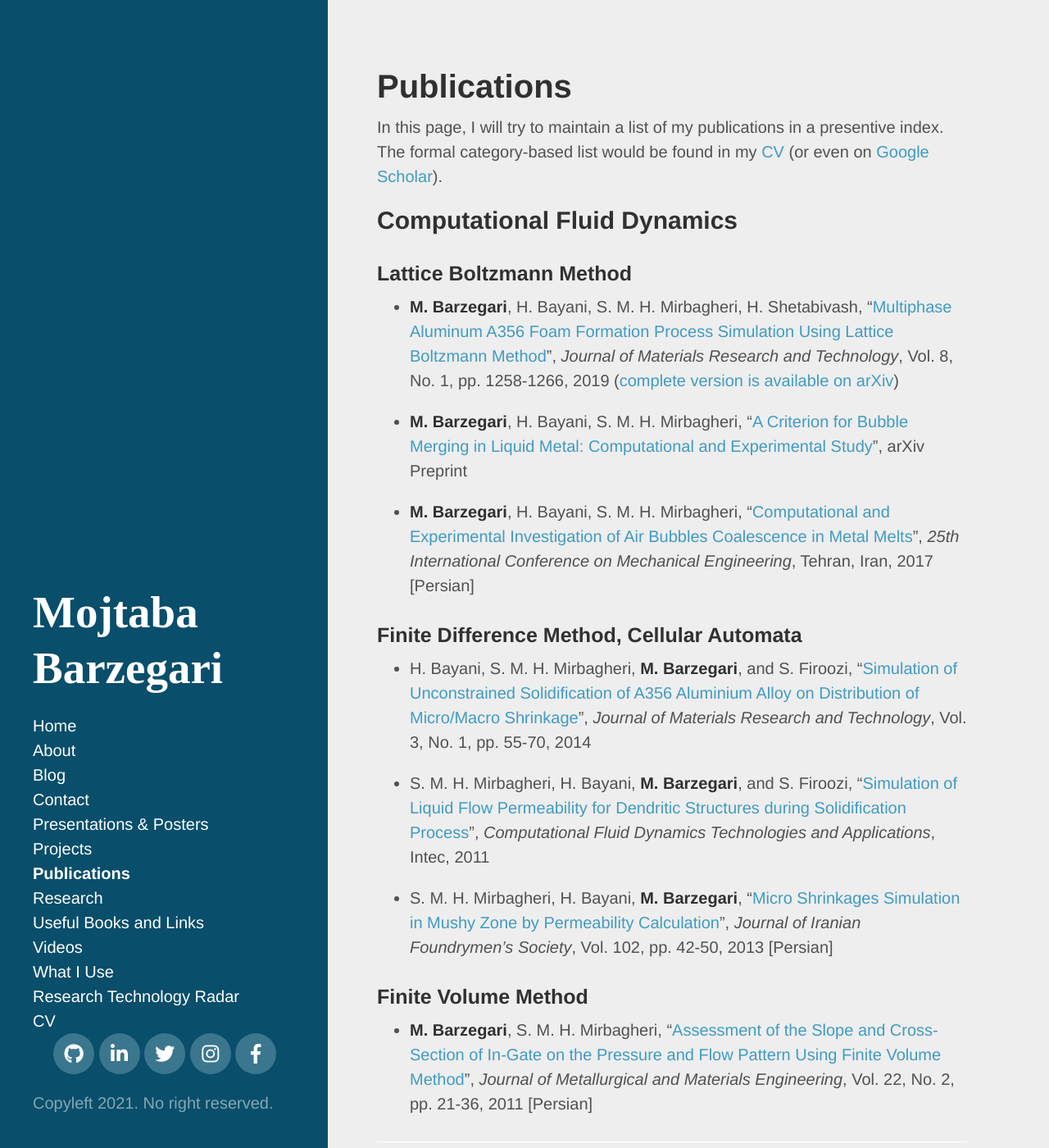
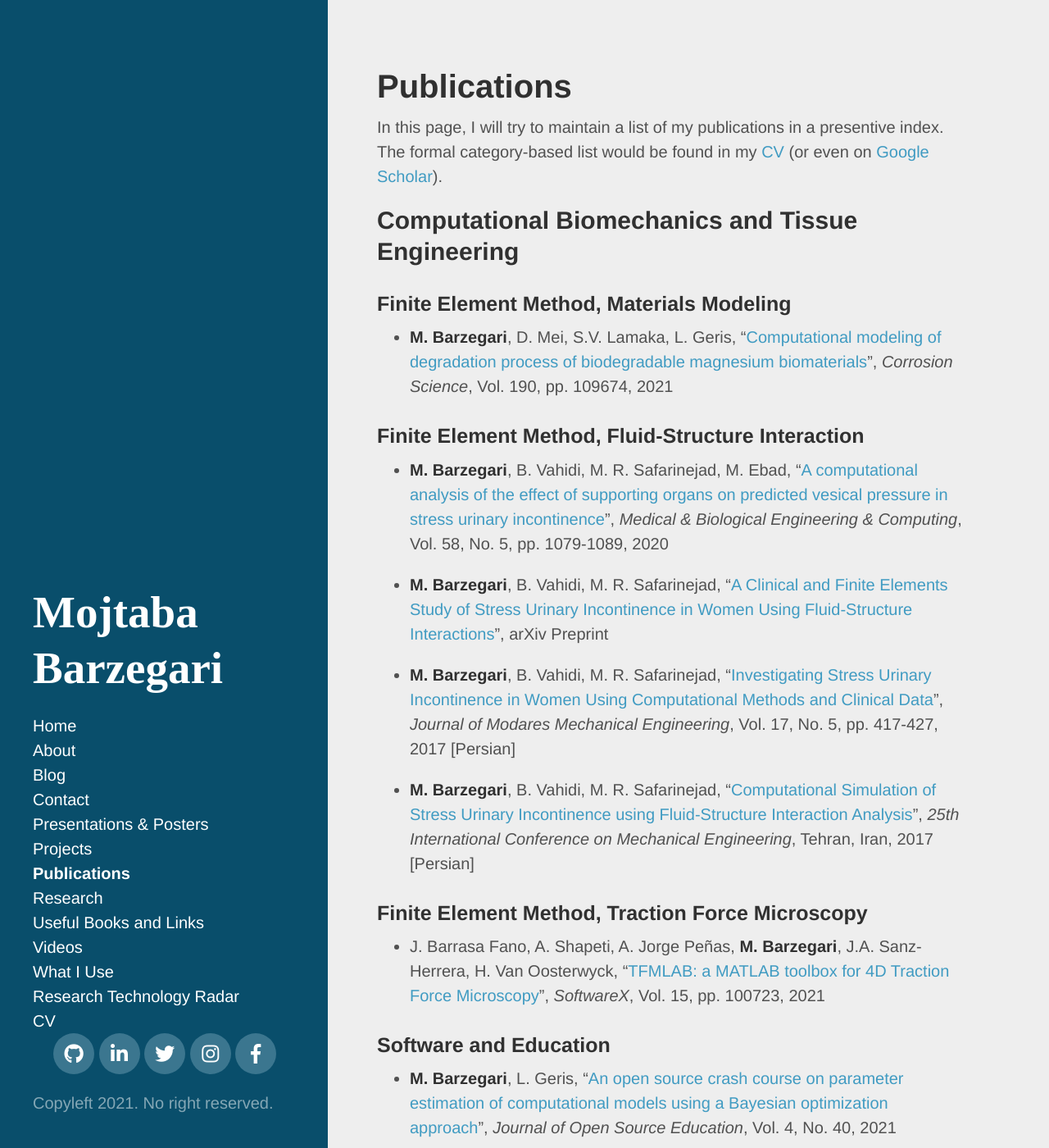
Before and after one commit to mbarzegary/mbarzegary.github.io, a Jekyll site: the page built from publications.md, in a window 1280 px wide and 1400 px high. Shown: the whole window at 82% size. Built offline with Jekyll 4.4.1, drawn with Linux system fonts in a browser that asks for light colours; nearby versions of some CDN libraries; some web fonts are replaced; some of the changed text lies outside the part shown.

Commit message:
restructure publication page and add more papers

```diff
--- a/publications.md
+++ b/publications.md
@@ -4,6 +4,32 @@ title: Publications
 ---
 
 In this page, I will try to maintain a list of my publications in a presentive index. The formal category-based list would be found in my [CV](http://nbviewer.jupyter.org/github/mbarzegary/MyCV/blob/master/main.pdf) (or even on [Google Scholar](https://scholar.google.co.uk/citations?user=UkgS0HMAAAAJ&hl=en)).
+
+## Computational Biomechanics and Tissue Engineering
+
+### Finite Element Method, Materials Modeling
+
+* **M. Barzegari**, D. Mei, S.V. Lamaka, L. Geris, "[Computational modeling of degradation process of biodegradable magnesium biomaterials](https://doi.org/10.1016/j.corsci.2021.109674)", *Corrosion Science*, Vol. 190, pp. 109674, 2021
+
+### Finite Element Method, Fluid-Structure Interaction
+
+* **M. Barzegari**, B. Vahidi, M. R. Safarinejad, M. Ebad, "[A computational analysis of the effect of supporting organs on predicted vesical pressure in stress urinary incontinence](https://doi.org/10.1007/s11517-020-02148-2)", *Medical & Biological Engineering & Computing*, Vol. 58, No. 5, pp. 1079-1089, 2020
+
+* **M. Barzegari**, B. Vahidi, M. R. Safarinejad, "[A Clinical and Finite Elements Study of Stress Urinary Incontinence in Women Using Fluid-Structure Interactions](https://arxiv.org/abs/1708.01601)", arXiv Preprint
+
+* **M. Barzegari**, B. Vahidi, M. R. Safarinejad, "[Investigating Stress Urinary Incontinence in Women Using Computational Methods and Clinical Data](http://mme-old.modares.ac.ir/article_16771_en.html)", *Journal of Modares Mechanical Engineering*, Vol. 17, No. 5, pp. 417-427, 2017 [Persian]
+
+* **M. Barzegari**, B. Vahidi, M. R. Safarinejad, "[Computational Simulation of Stress Urinary Incontinence using Fluid-Structure Interaction Analysis](https://www.civilica.com/Paper-ISME25-ISME25_342=\%D8\%B4\%D8\%A8\%DB\%8C\%D9\%87-\%D8\%B3\%D8\%A7\%D8\%B2\%DB\%8C-\%D9\%85\%D8\%AD\%D8\%A7\%D8\%B3\%D8\%A8\%D8\%A7\%D8\%AA\%DB\%8C-\%D8\%A8\%DB\%8C-\%D8\%A7\%D8\%AE\%D8\%AA\%DB\%8C\%D8\%A7\%D8\%B1\%DB\%8C-\%D8\%A7\%D8\%B3\%D8\%AA\%D8\%B1\%D8\%B3\%DB\%8C-\%D8\%A7\%D8\%AF\%D8\%B1\%D8\%A7\%D8\%B1-\%D8\%A8\%D8\%A7-\%D8\%A7\%D8\%B3\%D8\%AA\%D9\%81\%D8\%A7\%D8\%AF\%D9\%87-\%D8\%A7\%D8\%B2-\%D8\%B1\%D9\%88\%D8\%B4-\%D8\%AA\%D8\%AD\%D9\%84\%DB\%8C\%D9\%84-\%D8\%A8\%D8\%B1\%D9\%87\%D9\%85\%DA\%A9\%D9\%86\%D8\%B4-\%D8\%B3\%DB\%8C\%D8\%A7\%D9\%84-\%D9\%88-\%D8\%AC\%D8\%A7\%D9\%85\%D8\%AF.html)", *25th International Conference on Mechanical Engineering*, Tehran, Iran, 2017 [Persian]
+
+### Finite Element Method, Traction Force Microscopy
+
+* J. Barrasa Fano, A. Shapeti, A. Jorge Peñas, **M. Barzegari**, J.A. Sanz-Herrera, H. Van Oosterwyck, "[TFMLAB: a MATLAB toolbox for 4D Traction Force Microscopy](https://doi.org/10.1016/j.softx.2021.100723)", *SoftwareX*, Vol. 15, pp. 100723, 2021
+
+### Software and Education
+
+* **M. Barzegari**, L. Geris, "[An open source crash course on parameter estimation of computational models using a Bayesian optimization approach](https://doi.org/10.21105/jose.00089)", *Journal of Open Source Education*, Vol. 4, No. 40, 2021
+
+***
 
 ## Computational Fluid Dynamics
 
@@ -30,23 +56,15 @@ In this page, I will try to maintain a list of my publications in a presentive i
 
 ***
 
-## Computational Biomechanics
-
-### Finite Element Method, Fluid-Structure Interaction
-
-* **M. Barzegari**, B. Vahidi, M. R. Safarinejad, "[A Clinical and Finite Elements Study of Stress Urinary Incontinence in Women Using Fluid-Structure Interactions](https://arxiv.org/abs/1708.01601)", arXiv Preprint
-
-* **M. Barzegari**, B. Vahidi, M. R. Safarinejad, "[Investigating Stress Urinary Incontinence in Women Using Computational Methods and Clinical Data](http://mme-old.modares.ac.ir/article_16771_en.html)", *Journal of Modares Mechanical Engineering*, Vol. 17, No. 5, pp. 417-427, 2017 [Persian]
-
-* **M. Barzegari**, B. Vahidi, M. R. Safarinejad, "[Computational Simulation of Stress Urinary Incontinence using Fluid-Structure Interaction Analysis](https://www.civilica.com/Paper-ISME25-ISME25_342=\%D8\%B4\%D8\%A8\%DB\%8C\%D9\%87-\%D8\%B3\%D8\%A7\%D8\%B2\%DB\%8C-\%D9\%85\%D8\%AD\%D8\%A7\%D8\%B3\%D8\%A8\%D8\%A7\%D8\%AA\%DB\%8C-\%D8\%A8\%DB\%8C-\%D8\%A7\%D8\%AE\%D8\%AA\%DB\%8C\%D8\%A7\%D8\%B1\%DB\%8C-\%D8\%A7\%D8\%B3\%D8\%AA\%D8\%B1\%D8\%B3\%DB\%8C-\%D8\%A7\%D8\%AF\%D8\%B1\%D8\%A7\%D8\%B1-\%D8\%A8\%D8\%A7-\%D8\%A7\%D8\%B3\%D8\%AA\%D9\%81\%D8\%A7\%D8\%AF\%D9\%87-\%D8\%A7\%D8\%B2-\%D8\%B1\%D9\%88\%D8\%B4-\%D8\%AA\%D8\%AD\%D9\%84\%DB\%8C\%D9\%84-\%D8\%A8\%D8\%B1\%D9\%87\%D9\%85\%DA\%A9\%D9\%86\%D8\%B4-\%D8\%B3\%DB\%8C\%D8\%A7\%D9\%84-\%D9\%88-\%D8\%AC\%D8\%A7\%D9\%85\%D8\%AF.html)", *25th International Conference on Mechanical Engineering*, Tehran, Iran, 2017 [Persian]
-
-***
-
 ## Machine Learning and Internet of Things (IoT)
 
 ### Theory of Machine Learning
 
 * F. Firouzi, B. Farahani, F. Ye, **M. Barzegari**, "[Machine Learning for IoT](https://link.springer.com/chapter/10.1007%2F978-3-030-30367-9_5)", in *Intelligent Internet of Things*, Springer International Publishing, pp. 243–313, 2020
+
+### Deep Learning, Convolutional Neural Networks
+
+* F. Firouzi, B. Farahani, **M. Barzegari**, M. Daneshmand, "[AI-Driven Data Monetization: The other Face of Data in IoT-based Smart and Connected Health](https://doi.org/10.1109/JIOT.2020.3027971)", *IEEE Internet of Things Journal*, 2020
 
 ### Artificial Neural Networks, Support Vector Machines
 
@@ -60,7 +78,7 @@ In this page, I will try to maintain a list of my publications in a presentive i
 
 ### Image Processing, Raspberry Pi
 
-* S. Gholami, A. Danayi, A. Rezaee, **M. Barzegari**, "[Embedded Systems and the Challenge of Complex Computing in Internet of Things](https://www.civilica.com/Paper-IOTCONF01-IOTCONF01_014=\%D8\%B3\%DB\%8C\%D8\%B3\%D8\%AA\%D9\%85-\%D9\%86\%D9\%87\%D9\%81\%D8\%AA\%D9\%87-\%D9\%88-\%DA\%86\%D8\%A7\%D9\%84\%D8\%B4-\%D9\%85\%D8\%AD\%D8\%A7\%D8\%B3\%D8\%A8\%D8\%A7\%D8\%AA-\%D9\%BE\%DB\%8C\%DA\%86\%DB\%8C\%D8\%AF\%D9\%87-\%D8\%AF\%D8\%B1-\%D8\%A7\%DB\%8C\%D9\%86\%D8\%AA\%D8\%B1\%D9\%86\%D8\%AA-\%D8\%A7\%D8\%B4\%DB\%8C\%D8\%A7.html)", *1st International Conference on Internet of Things, Applications and Infrastructure*, Isfahan, Iran, 2017 [Persian]
+* S. Gholami, A. Danayi, A. Rezaee, **M. Barzegari**, "[Embedded Systems and the Challenge of Complex Computing in Internet of Things](https://civilica.com/doc/656407/)", *1st International Conference on Internet of Things, Applications and Infrastructure*, Isfahan, Iran, 2017 [Persian]
 
 
 
```
Also changed, not shown: 2 other files.
